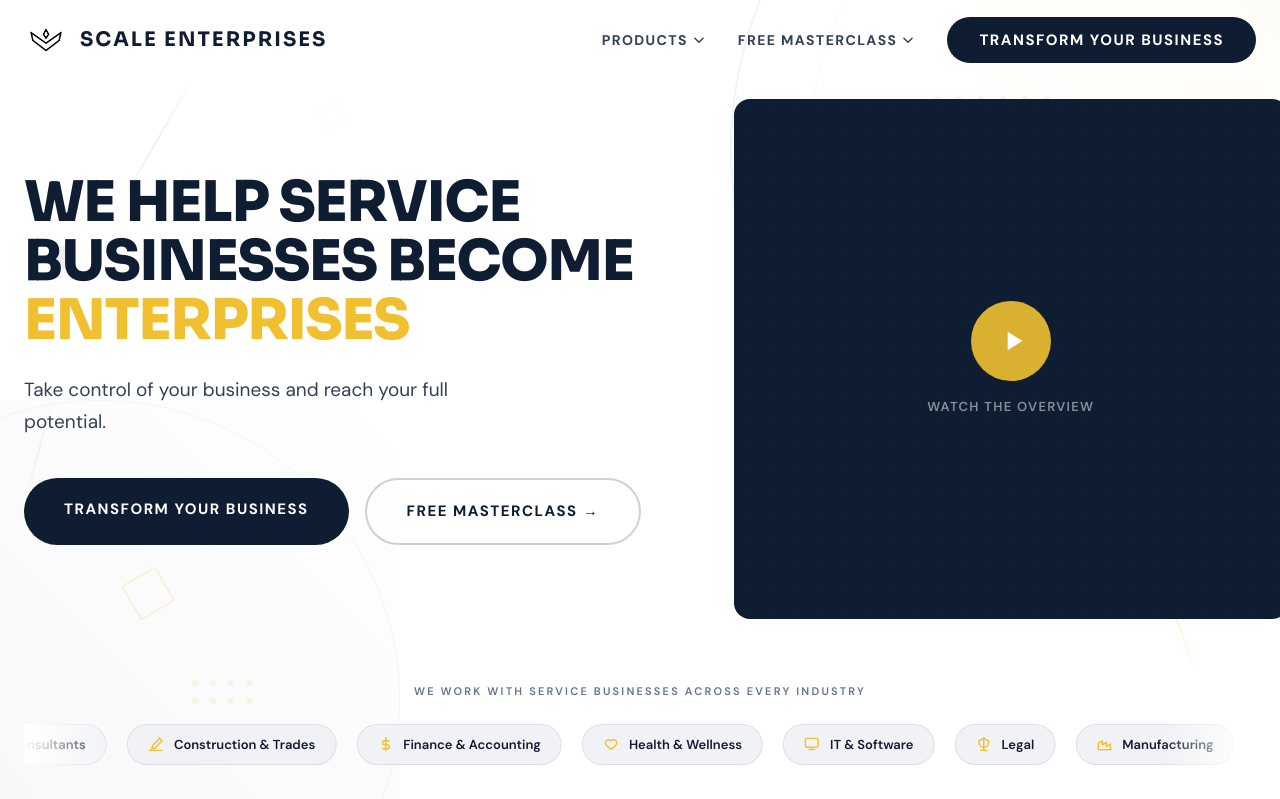
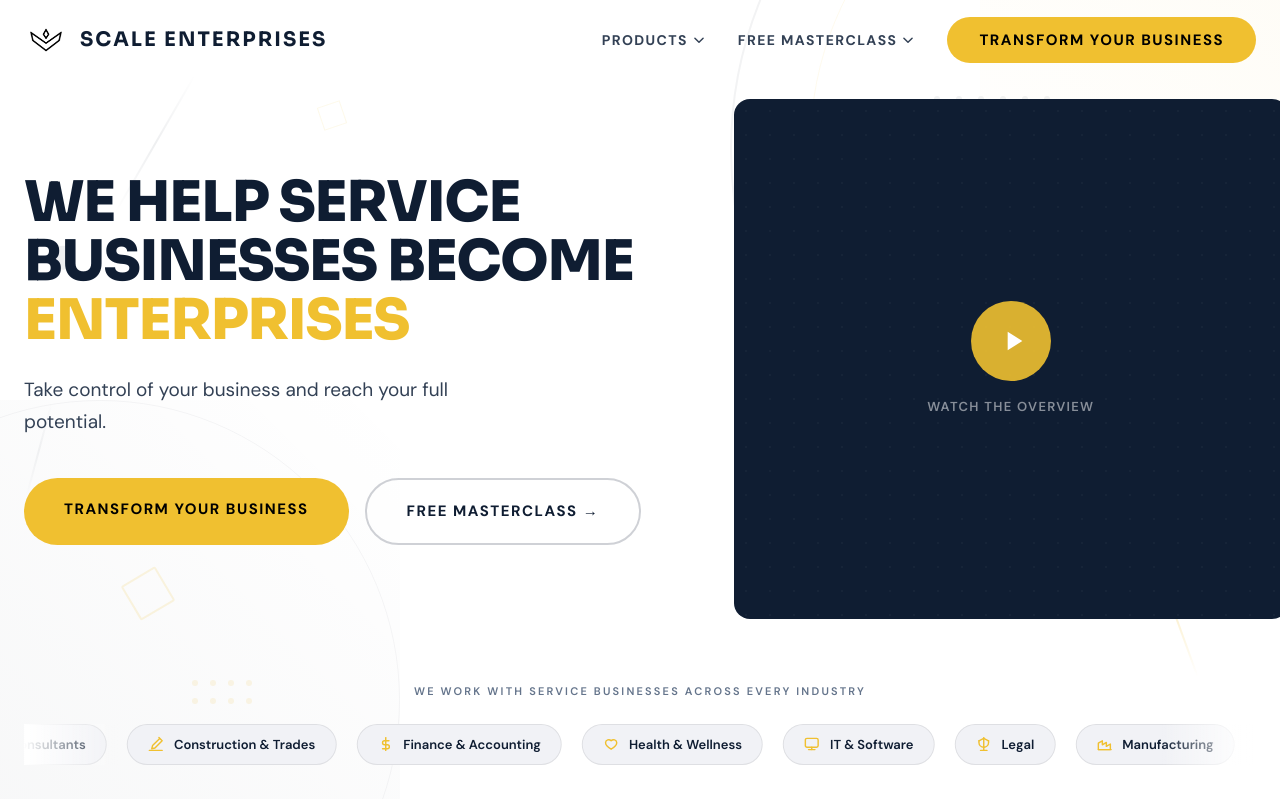
Before and after one commit to mslandon-scale/scale-enterprises-site, a Next.js app in the folder scale-home/: page / in a window 1280 px wide. Shown: the top 799 px of the page. Built offline with nearby package versions, Linux system fonts and the light colour scheme.

Commit message:
Change Transform Your Business buttons to gold with black text
Updated navbar (desktop + mobile) and hero CTA buttons from navy/white
to accent-gold/black to match brand gold color scheme.

Co-Authored-By: Claude Opus 4.6 <noreply@anthropic.com>

```diff
--- a/scale-home/src/components/sections/Hero.tsx
+++ b/scale-home/src/components/sections/Hero.tsx
@@ -158,10 +158,7 @@ export default function Hero() {
             <motion.div variants={fadeUp(0.2)} className="flex flex-col sm:flex-row gap-4 mt-10">
               <a
                 href="#apply"
-                className="bg-navy text-white font-bold text-[15px] uppercase tracking-widest px-10 py-5 text-center rounded-full hover:bg-navy-light hover:-translate-y-px transition-all duration-200"
-                style={{ boxShadow: "none" }}
-                onMouseEnter={(e) => (e.currentTarget.style.boxShadow = "0 8px 24px rgba(15,29,50,0.3)")}
-                onMouseLeave={(e) => (e.currentTarget.style.boxShadow = "none")}
+                className="bg-accent-gold text-black font-bold text-[15px] uppercase tracking-widest px-10 py-5 text-center rounded-full hover:brightness-110 hover:-translate-y-px transition-all duration-200"
               >
                 Transform Your Business
               </a>
--- a/scale-home/src/components/sections/Navbar.tsx
+++ b/scale-home/src/components/sections/Navbar.tsx
@@ -173,10 +173,7 @@ export default function Navbar() {
 
             <a
               href="#apply"
-              className="bg-navy text-white font-bold text-[15px] uppercase tracking-widest px-8 py-3 rounded-full hover:bg-navy-light hover:-translate-y-px transition-all duration-200"
-              style={{ boxShadow: "none" }}
-              onMouseEnter={(e) => (e.currentTarget.style.boxShadow = "0 8px 24px rgba(15,29,50,0.3)")}
-              onMouseLeave={(e) => (e.currentTarget.style.boxShadow = "none")}
+              className="bg-accent-gold text-black font-bold text-[15px] uppercase tracking-widest px-8 py-3 rounded-full hover:brightness-110 hover:-translate-y-px transition-all duration-200"
             >
               Transform Your Business
             </a>
@@ -296,7 +293,7 @@ export default function Navbar() {
             <a
               href="#apply"
               onClick={() => setMobileOpen(false)}
-              className="bg-navy text-white font-bold text-[15px] uppercase tracking-widest px-10 py-4 mt-4 rounded-full"
+              className="bg-accent-gold text-black font-bold text-[15px] uppercase tracking-widest px-10 py-4 mt-4 rounded-full"
             >
               Transform Your Business
             </a>
```
